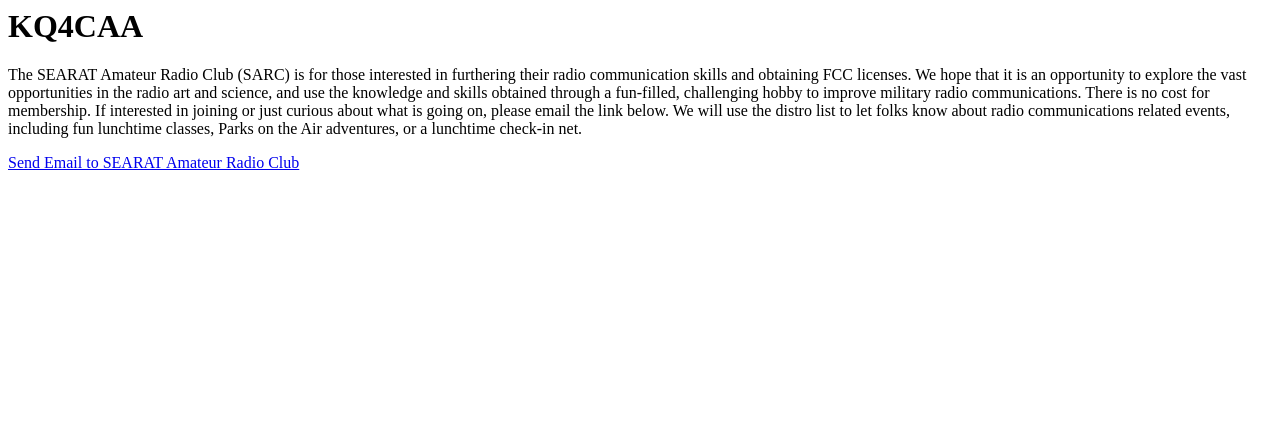
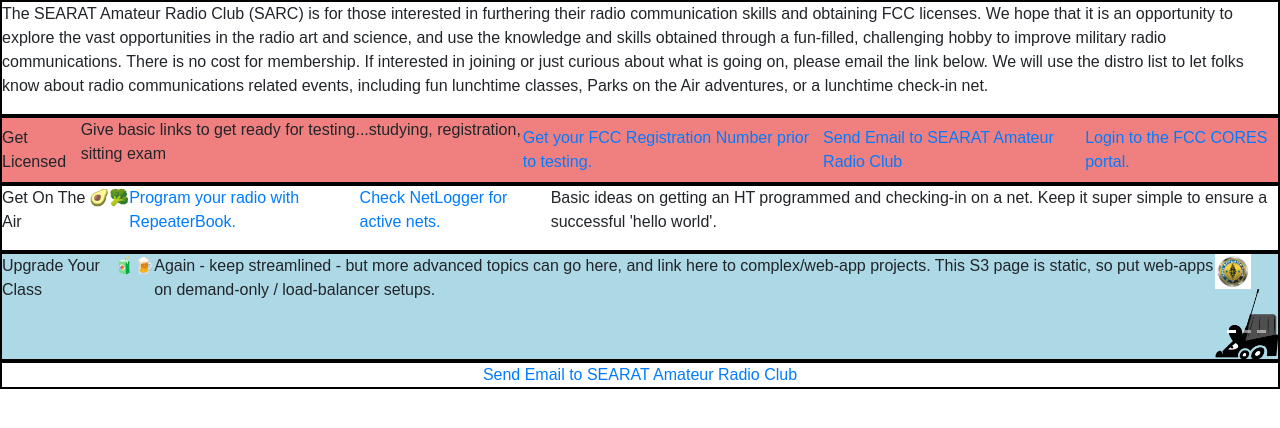
Before and after one commit to jdjfbnc6626/sarc-kq4caa, a plain HTML site: page index.html in a window 1280 px wide. Drawn offline with nearby package versions, Linux system fonts and the light colour scheme.

Commit message:
Styling - will Bootstrap work in S3 static?

```diff
--- a/index.html
+++ b/index.html
@@ -1,23 +1,108 @@
+<!DOCTYPE html>
 <html xmlns="http://www.w3.org/1999/xhtml" >
 
-<!-- Tab with favicon -->
   <head>
     <title>SEARAT Amateur Radio Club</title>
+    <link rel="icon" type="image/png" href="./images/favicon-32x32.png" />
+    <link rel="stylesheet" href="style.css"/>
+    <!-- NOT SURE IF STATIC PAGE CAN TAKE, AND CREATES STYLESHEET CONFLICT, BUT ALLOWS CAROUSEL PLUGIN -->
+    <link rel="stylesheet" href="https://cdn.jsdelivr.net/npm/bootstrap@4.3.1/dist/css/bootstrap.min.css" integrity="sha384-ggOyR0iXCbMQv3Xipma34MD+dH/1fQ784/j6cY/iJTQUOhcWr7x9JvoRxT2MZw1T" crossorigin="anonymous">
   </head>
-<link rel="icon" type="image/png" href="favicon-32x32.png" />
 
-
-<!-- Body -->
   <body>
-  <h1>KQ4CAA</h1>
+      <div class="grid-wrapper">
+          <div class='page-top flex-container'>
+              <!-- <img src='./images/C-RAT-LOGO.png' max-width='150px' height='auto'/> -->
               <p>
                 The SEARAT Amateur Radio Club (SARC) is for those interested in furthering their radio communication skills and obtaining FCC licenses.
                 We hope that it is an opportunity to explore the vast opportunities in the radio art and science, and use the knowledge and skills obtained through a fun-filled, challenging hobby to improve military radio communications.
                 There is no cost for membership. If interested in joining or just curious about what is going on, please email the link below.
                 We will use the distro list to let folks know about radio communications related events, including fun lunchtime classes, Parks on the Air adventures, or a lunchtime check-in net.
               </p>
+              <!-- <img src="./images/arrl_Affiliated_Club_Logo_Round.jpg" max-width="150px" height="auto"> -->
+          </div>
+
+          <!-- GET LICENSED -->
+
+          <div class='get-licensed flex-container'>
+            <header>
+              Get Licensed
+            </header>
+            <p>
+              Give basic links to get ready for testing...studying, registration, sitting exam
+            </p>
+            <a href = "https://www.fcc.gov/wireless/support/knowledge-base/universal-licensing-system-uls-resources/getting-fcc-registration#:~:text=Once%20you%20have%20activated%20your,and%20click%20the%20Log%20In">Get your FCC Registration Number prior to testing.</a>            <a href = "mailto: searat.arc@gmail.com">Send Email to SEARAT Amateur Radio Club</a>
+            <a href = "https://apps.fcc.gov/cores/userLogin.do">Login to the FCC CORES portal.</a>
+          </div>
+
+          <!-- GET ON THE AIR -->
+
+          <div class='get-on-the-air flex-container'>
+            <header>
+              Get On The Air
+            </header>
+            <div class="food-item">🥑</div>
+            <div class="food-item">🥦</div>
+            <a href = "https://repeaterbook.com/index.php/en-us/">Program your radio with RepeaterBook.</a>
+            <a href = "https://www.netlogger.org/">Check NetLogger for active nets.</a>
+            <p>
+              Basic ideas on getting an HT programmed and checking-in on a net. Keep it super simple to ensure a successful 'hello world'.
+            </p>
+          </div>
+
+          <!-- UPGRADE YOUR CLASS -->
+
+          <div class='go-upgrade flex-container'>
+            <!-- ALIGN DOES NOT WORK, SO LIKELY ADAPT https://getbootstrap.com/docs/4.3/examples/ -->
+            <header align-item="center">
+              Upgrade Your Class
+            </header>
+            <div class="food-item">🧃</div>
+            <div class="food-item">🍺</div>
+            <p>
+              Again - keep streamlined - but more advanced topics can go here, and link here to complex/web-app projects. This S3 page is static, so put web-apps on demand-only / load-balancer setups.
+            </p>
+
+            <!-- CAROUSEL PLUGIN -->
+            <div id="myCarousel" class="carousel slide" data-ride="carousel">
+              <!-- Indicators -->
+              <ol class="carousel-indicators">
+                <li data-target="#myCarousel" data-slide-to="0" class="active"></li>
+                <li data-target="#myCarousel" data-slide-to="1"></li>
+                <li data-target="#myCarousel" data-slide-to="2"></li>
+              </ol>
+
+              <!-- Wrapper for slides -->
+              <div class="carousel-inner">
+                <div class="item active">
+                  <img src="./images/arrl_Affiliated_Club_Logo_Round.jpg" alt="IS THIS CAPTION OR ACCESSABILITY" height="35px" width="auto">
+                </div>
+
+                <div class="item">
+                  <img src="./images/C-RAT-LOGO.png" alt="NOT SURE" height="70px" width="auto">
+                </div>
+              </div>
+
+              <!-- Left and right controls -->
+              <a class="left carousel-control" href="#myCarousel" data-slide="prev">
+                <span class="glyphicon glyphicon-chevron-left"></span>
+                <span class="sr-only">Previous</span>
+              </a>
+              <a class="right carousel-control" href="#myCarousel" data-slide="next">
+                <span class="glyphicon glyphicon-chevron-right"></span>
+                <span class="sr-only">Next</span>
+              </a>
+            </div>
+            <!-- CAROUSEL PLUGIN -->
+
+          </div>
+
+          <!-- FOOTER -->
+
+          <div class='page-bottom flex-container'>
+            <a href = "mailto: searat.arc@gmail.com">Send Email to SEARAT Amateur Radio Club</a>
+          </div>
+      </div>
   </body>
 
-<a href = "mailto: searat.arc@gmail.com">Send Email to SEARAT Amateur Radio Club</a>
-
 </html>
--- /dev/null
+++ b/style.css
@@ -0,0 +1,51 @@
+html {
+    background-color: white;
+}
+
+.flex-container {
+    border: 2px solid black;
+    font-family: Arial, Helvetica, sans-serif
+}
+
+.page-top {
+    display: flex;
+    flex-direction: column;
+    align-items: center;
+    justify-content: center;
+}
+
+.get-licensed {
+    display: flex;
+    flex-direction: row;
+    align-items: center;
+    justify-content: space-between;
+    background-color: lightcoral;
+}
+
+.get-on-the-air {
+    display: flex;
+    flex-direction: row;
+    align-items: right;
+    justify-content: center;
+    background-color: white
+}
+
+.go-upgrade {
+    display: flex;
+    flex-direction: row;
+    align-items: left;
+    justify-content: center;
+    background-color: lightblue;
+}
+
+/* .beverage-box div:first-child {
+  flex-basis: 100%;
+  padding-left: 50%;
+} */
+
+.page-bottom {
+    display: flex;
+    flex-direction: column;
+    align-items: center;
+    justify-content: center;
+}
```
Also changed, not shown: images/C-RAT-LOGO.png (added), images/arrl_Affiliated_Club_Logo_Round.jpg (added), images/favicon-32x32.png (renamed from favicon-32x32.png), 1 other file. Lines whose indentation alone changed are shown as unchanged.
